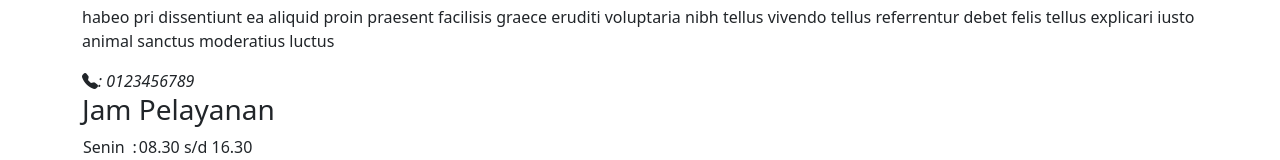
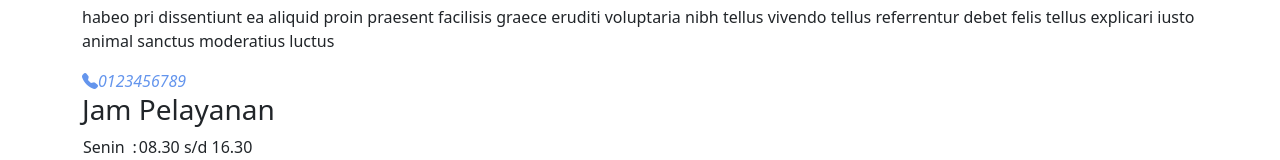
Before and after one commit to ahmadhusein17/Company-Profile-PT-GSM, a plain HTML site: page index.html in a window 1280 px wide. Shown: the part 2990-3150 px from the top of the page. Drawn offline with nearby package versions, Linux system fonts and the light colour scheme.

Commit message:
Update index.html

```diff
--- a/index.html
+++ b/index.html
@@ -370,7 +370,7 @@
                 <h3>PT Gunung Sumber Murni</h3>
                 <p>habeo pri dissentiunt ea aliquid proin praesent facilisis graece eruditi voluptaria nibh tellus vivendo tellus referrentur debet felis tellus explicari iusto animal sanctus moderatius luctus
                 </p>
-                <i class="bi-telephone-fill">: 0123456789</i>
+                <i class="bi-telephone-fill" style="font-size: 1rem; color: cornflowerblue;">0123456789</i>
             </div>
                 <h3>Jam Pelayanan</h3>
                 <table class="d-flex justify-content-start">
```
